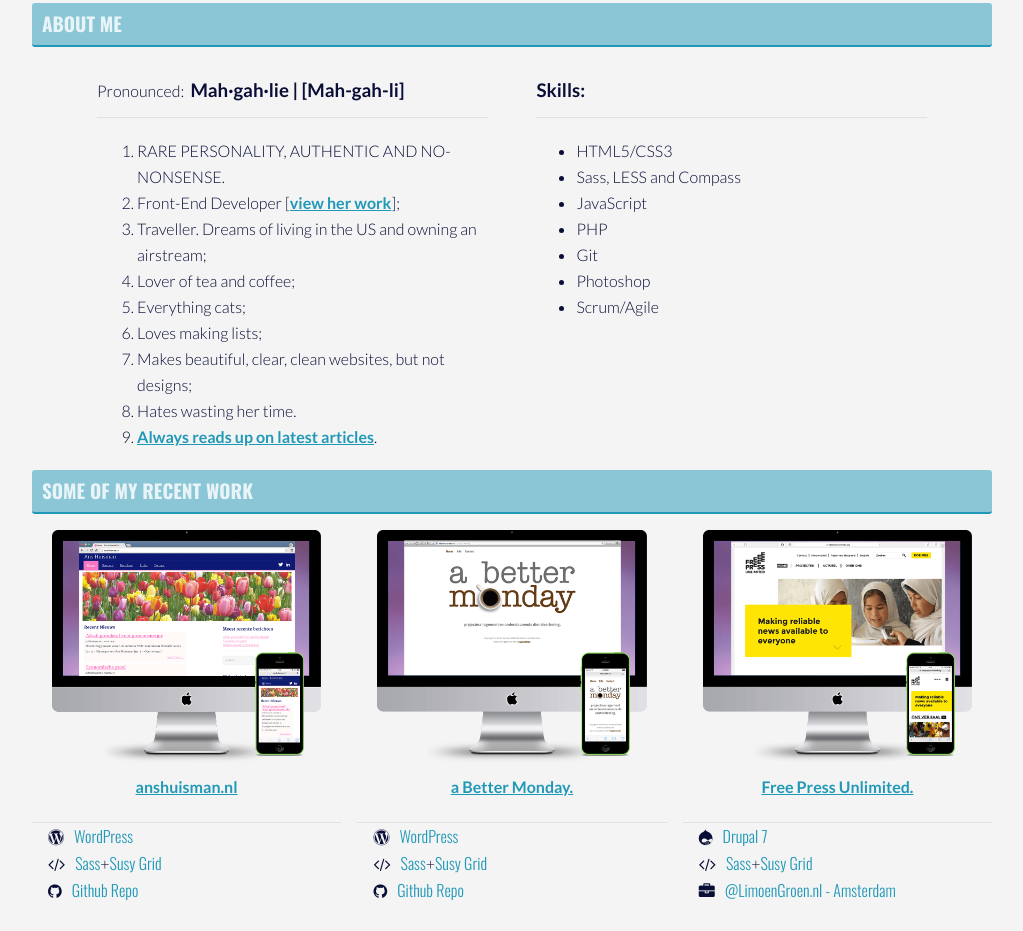
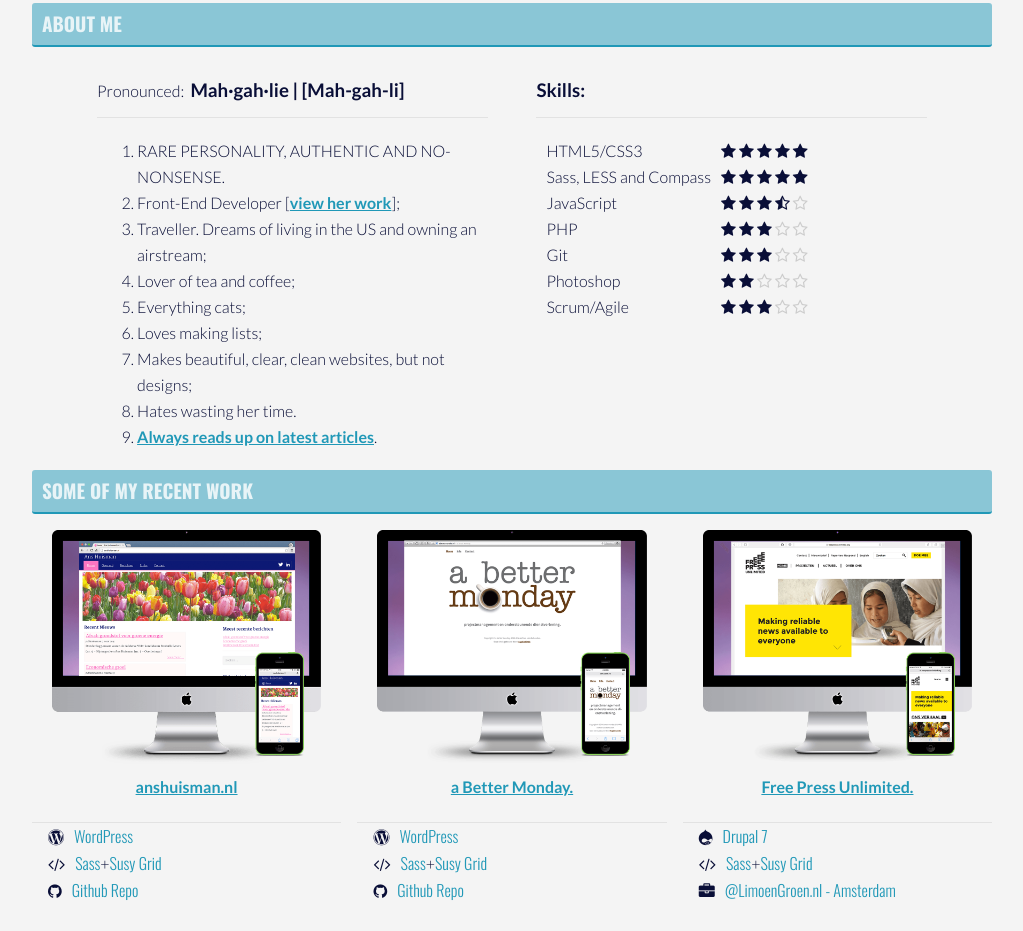
Before and after one commit to BluePraise/2015-portfolio, a website: page index.html in a window 1280 px wide. Shown: the part 847-1778 px from the top of the page, without its empty margins (128-1151 px from the left). Drawn offline with nearby package versions, Linux system fonts and the light colour scheme.

Commit message:
added portfolio stars

```diff
--- a/index.html
+++ b/index.html
@@ -58,13 +58,76 @@
               <div class="origins">
                 <header class="section-intro"><h3>Skills:</h3></header>
                 <ul>
-                  <li>HTML5/CSS3 <span class="fivestars"></span></li>
-                  <li>Sass, LESS and Compass<span class="fivestars"></span></li>
-                  <li>JavaScript<span class="threestars"></span></li>
-                  <li>PHP<span class="threestars"></span></li>
-                  <li>Git<span class="threestars"></span></li>
-                  <li>Photoshop<span class="threestars"></span></li>
-                  <li>Scrum/Agile<span class="threestars"></span></li>
+                  <li>
+                    <span class="skill-label">HTML5/CSS3</span>
+                    <span class="stars">
+                      <i class="fa fa-star"></i>
+                      <i class="fa fa-star"></i>
+                      <i class="fa fa-star"></i>
+                      <i class="fa fa-star"></i>
+                      <i class="fa fa-star"></i>
+                    </span>
+                  </li>
+                  <li>
+                    <span class="skill-label">Sass, LESS and Compass</span>
+                    <span class="stars">
+                      <i class="fa fa-star"></i>
+                      <i class="fa fa-star"></i>
+                      <i class="fa fa-star"></i>
+                      <i class="fa fa-star"></i>
+                      <i class="fa fa-star"></i>
+                    </span>
+                  </li>
+                  <li>
+                    <span class="skill-label">JavaScript</span>
+                    <span class="stars">
+                      <i class="fa fa-star"></i>
+                      <i class="fa fa-star"></i>
+                      <i class="fa fa-star"></i>
+                      <i class="fa fa-star-half-o"></i>
+                      <i class="fa fa-star-o"></i>
+                    </span>
+                  </li>
+                  <li>
+                    <span class="skill-label">PHP</span>
+                    <span class="stars">
+                      <i class="fa fa-star"></i>
+                      <i class="fa fa-star"></i>
+                      <i class="fa fa-star"></i>
+                      <i class="fa fa-star-o"></i>
+                      <i class="fa fa-star-o"></i>
+                    </span>
+                  </li>
+                  <li>
+                    <span class="skill-label">Git</span>
+                    <span class="stars">
+                      <i class="fa fa-star"></i>
+                      <i class="fa fa-star"></i>
+                      <i class="fa fa-star"></i>
+                      <i class="fa fa-star-o"></i>
+                      <i class="fa fa-star-o"></i>
+                    </span>
+                  </li>
+                  <li>
+                    <span class="skill-label">Photoshop</span>
+                    <span class="stars">
+                      <i class="fa fa-star"></i>
+                      <i class="fa fa-star"></i>
+                      <i class="fa fa-star-o"></i>
+                      <i class="fa fa-star-o"></i>
+                      <i class="fa fa-star-o"></i>
+                    </span>
+                  </li>
+                  <li>
+                    <span class="skill-label">Scrum/Agile</span>
+                    <span class="stars">
+                      <i class="fa fa-star"></i>
+                      <i class="fa fa-star"></i>
+                      <i class="fa fa-star"></i>
+                      <i class="fa fa-star-o"></i>
+                      <i class="fa fa-star-o"></i>
+                    </span>
+                  </li>
                 </ul>
               </div>
           </section>
--- a/sass/_aboutme.scss
+++ b/sass/_aboutme.scss
@@ -72,6 +72,21 @@
 	h3 { margin: 1em 0; }
 	ul {
 	  margin-top: 20px;
-	  margin-left: 40px;
+	  margin-left: 10px;
+	  display: table;
+	  li {
+	  	display: table-row;
+	  }
 	}
 }
+
+.skill-label,
+.stars {
+	display: table-cell;
+}
+
+.stars { padding-left: 10px; }
+
+.fa-star-o {
+	color: #ccc;
+}
--- a/sass/_mywork.scss
+++ b/sass/_mywork.scss
@@ -99,13 +99,3 @@
 	margin-right: 10px;
 	content: "\f0b1";
 }
-
-.fivestars {
-	@extend %fa;
-	content: "\f005";
-}
-
-.threestars {
-	@extend %fa;
-	content: "\f005";
-}
```
Also changed, not shown: stylesheets/styles.css, 1 other file.
